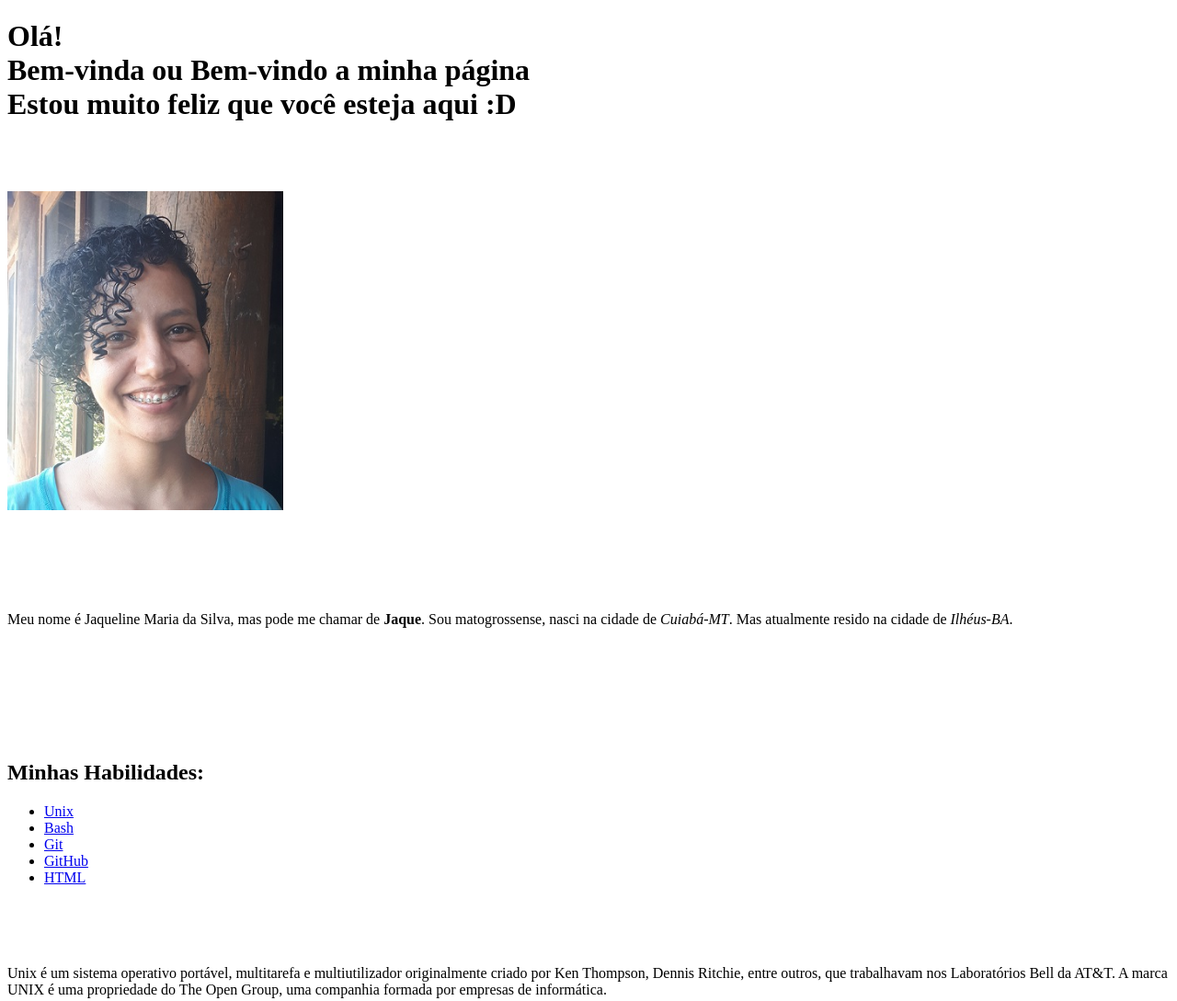
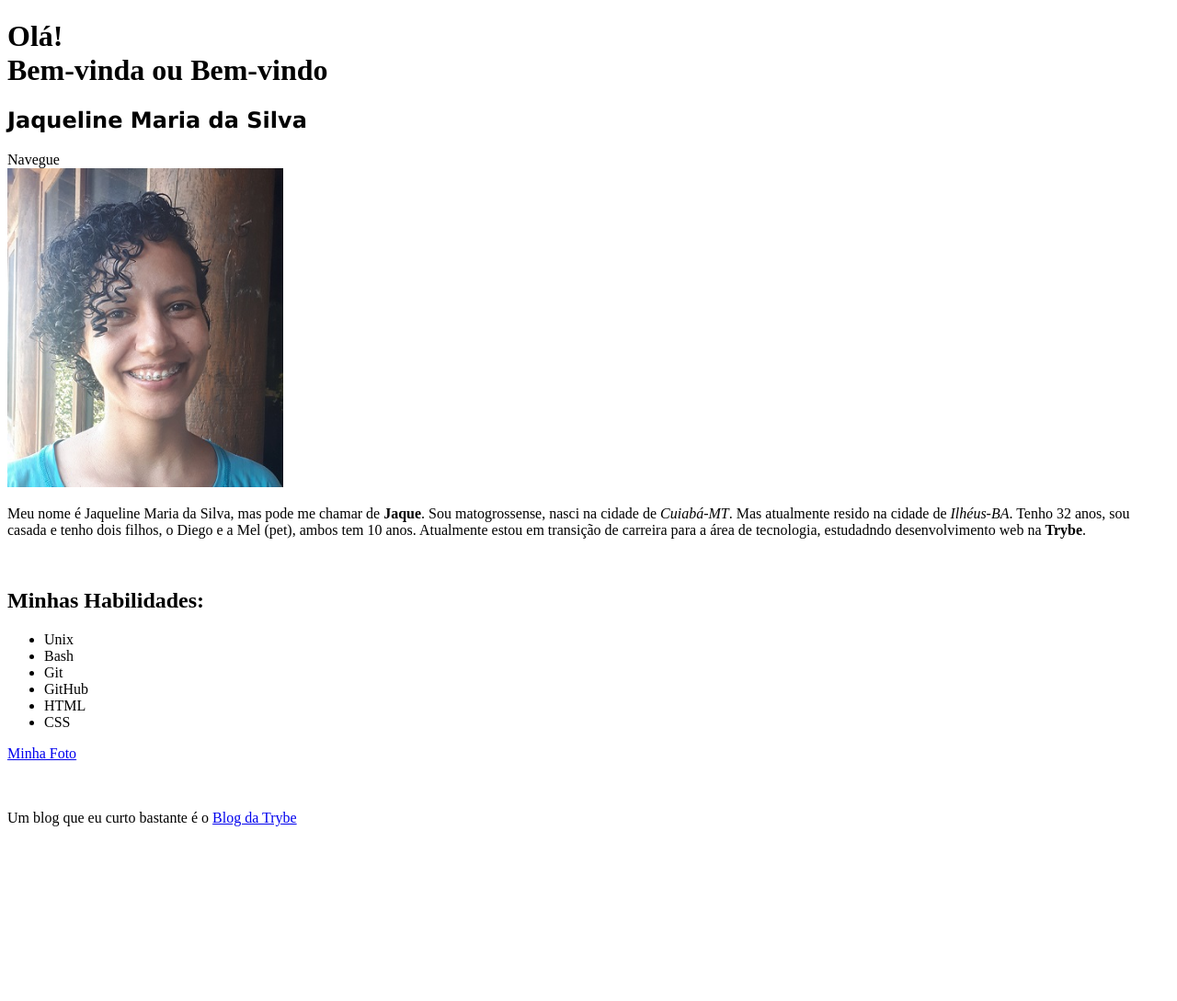
Before and after one commit to jaquesilva/jaquesilva.github.io, a plain HTML site: page index.html in a window 1280 px wide. Shown: the top 1089 px of the page at 92% size. After the commit the page ends 915 px from the top, so only its background shows below. Drawn offline with Linux system fonts and the light colour scheme.

Commit message:
Adiciona a tag <style></style> e altera a fonte da class=meuNOme

```diff
--- a/index.html
+++ b/index.html
@@ -3,57 +3,37 @@
   <head>
     <meta charset="UTF-8">
     <title>Meu Portifólio</title>
+    <style>
+      .meuNome {
+        font-family:'Lucida Sans', 'Lucida Sans Regular', 'Lucida Grande', 'Lucida Sans Unicode', Geneva, Verdana, sans-serif
+      }
+
+
+
+
+    </style>
   </head>
   <body>
-    <h1>Olá!<br> Bem-vinda ou Bem-vindo a minha página<br>Estou muito feliz que você esteja aqui :D</h1>
-    <br>
-    <br>
+    <h1>Olá!<br> Bem-vinda ou Bem-vindo<br>
+    <h2 class="meuNome">Jaqueline Maria da Silva</h2>
+
+
+    Navegue
+
     <br>
     <img id="foto" src="Eu.jpg" alt="Uma foto de Jaqueline Maria da Silva, vestida uma camiseta azul, cabelos curtos e pretos, está sorrindo, ao fundo, uma janela de madeira" width="300px">
     <br>
-    <br>
-    <br>
-    <br>
-    <br>
-    <br>
-    <p>Meu nome é Jaqueline Maria da Silva, mas pode me chamar de <strong>Jaque</strong>. Sou matogrossense, nasci na cidade de <em>Cuiabá-MT</em>. Mas atualmente resido na cidade de <em>Ilhéus-BA</em>.</p>
-    <br>
-    <br>
-    <br>
-    <br>
-    <br>
+    <p>Meu nome é Jaqueline Maria da Silva, mas pode me chamar de <strong>Jaque</strong>. Sou matogrossense, nasci na cidade de <em>Cuiabá-MT</em>. Mas atualmente resido na cidade de <em>Ilhéus-BA</em>. Tenho 32 anos, sou casada e tenho dois filhos, o Diego e a Mel (pet), ambos tem 10 anos. Atualmente estou em transição de carreira para a área de tecnologia, estudadndo desenvolvimento web na <strong>Trybe</strong>.</p>
     <br>
     <h2>Minhas Habilidades:</h2>
     <ul>
-        <li><a href="#unix">Unix</a></li>
-        <li><a href="#bash">Bash</a></li>
-        <li><a href="#git">Git</a></li>
-        <li><a href="#github">GitHub</a></li>
-        <li><a href="#html">HTML</a></li>
+        <li>Unix</li>
+        <li>Bash</li>
+        <li>Git</li>
+        <li>GitHub</li>
+        <li>HTML</li>
+        <li>CSS</li>
     </ul>
-    <br>
-    <br>
-    <br>
-    <p id="unix">Unix é um sistema operativo portável, multitarefa e multiutilizador originalmente criado por Ken Thompson, Dennis Ritchie, entre outros, que trabalhavam nos Laboratórios Bell da AT&T. A marca UNIX é uma propriedade do The Open Group, uma companhia formada por empresas de informática.</p>
-    <br>
-    <br>
-    <br>
-    <p id="bash">GNU Bash ou simplesmente Bash é um interpretador de comandos, um entre os diversos tradutores entre o usuário e o sistema operacional conhecidos como shell. Acrônimo para "Bourne-Again SHell", o Bash é uma evolução retro-compatível muito mais interativa do Bourne Shell.</p>
-    <br>
-    <br>
-    <br>
-    <p id="git">Git é um sistema de controle de versões distribuído, usado principalmente no desenvolvimento de software, mas pode ser usado para registrar o histórico de edições de qualquer tipo de arquivo.</p>
-    <br>
-    <br>
-    <br>
-    <p id="github">GitHub é uma plataforma de hospedagem de código-fonte e arquivos com controle de versão usando o Git. Ele permite que programadores, utilitários ou qualquer usuário cadastrado na plataforma contribuam em projetos privados e/ou Open Source de qualquer lugar do mundo</p>
-    <br>
-    <br>
-    <br>
-    <p id="html">HTML abreviação para a expressão inglesa HyperText Markup Language, que significa: "Linguagem de Marcação de Hipertexto" é uma linguagem de marcação utilizada na construção de páginas na Web. Documentos HTML podem ser interpretados por navegadores. A tecnologia é fruto da junção entre os padrões HyTime e SGML.</p>
-    <br>
-    <br>
-    <br>
     <a href="#foto">Minha Foto</a>
     <br>
     <br>
```
Also changed, not shown: style.css (added).
